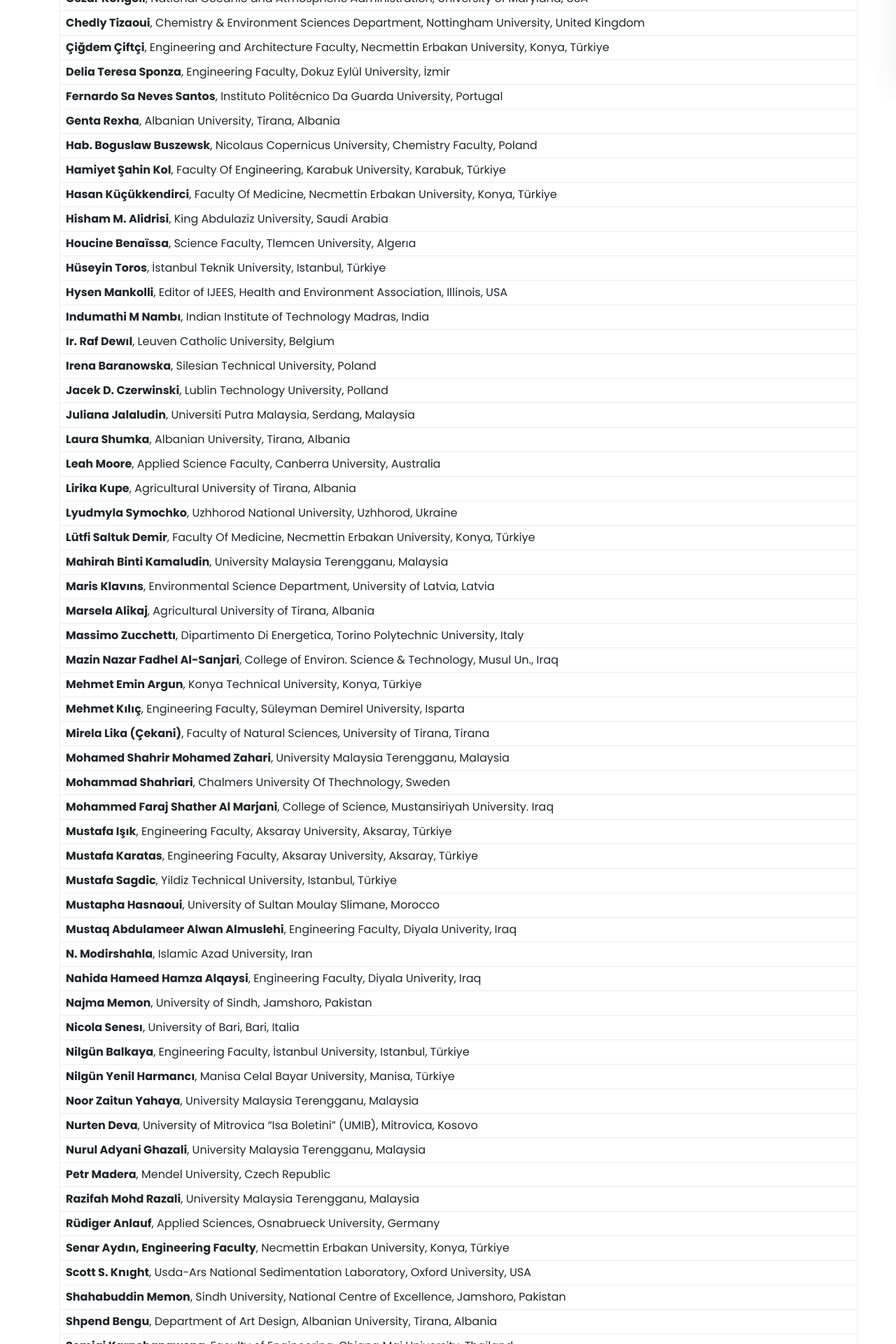
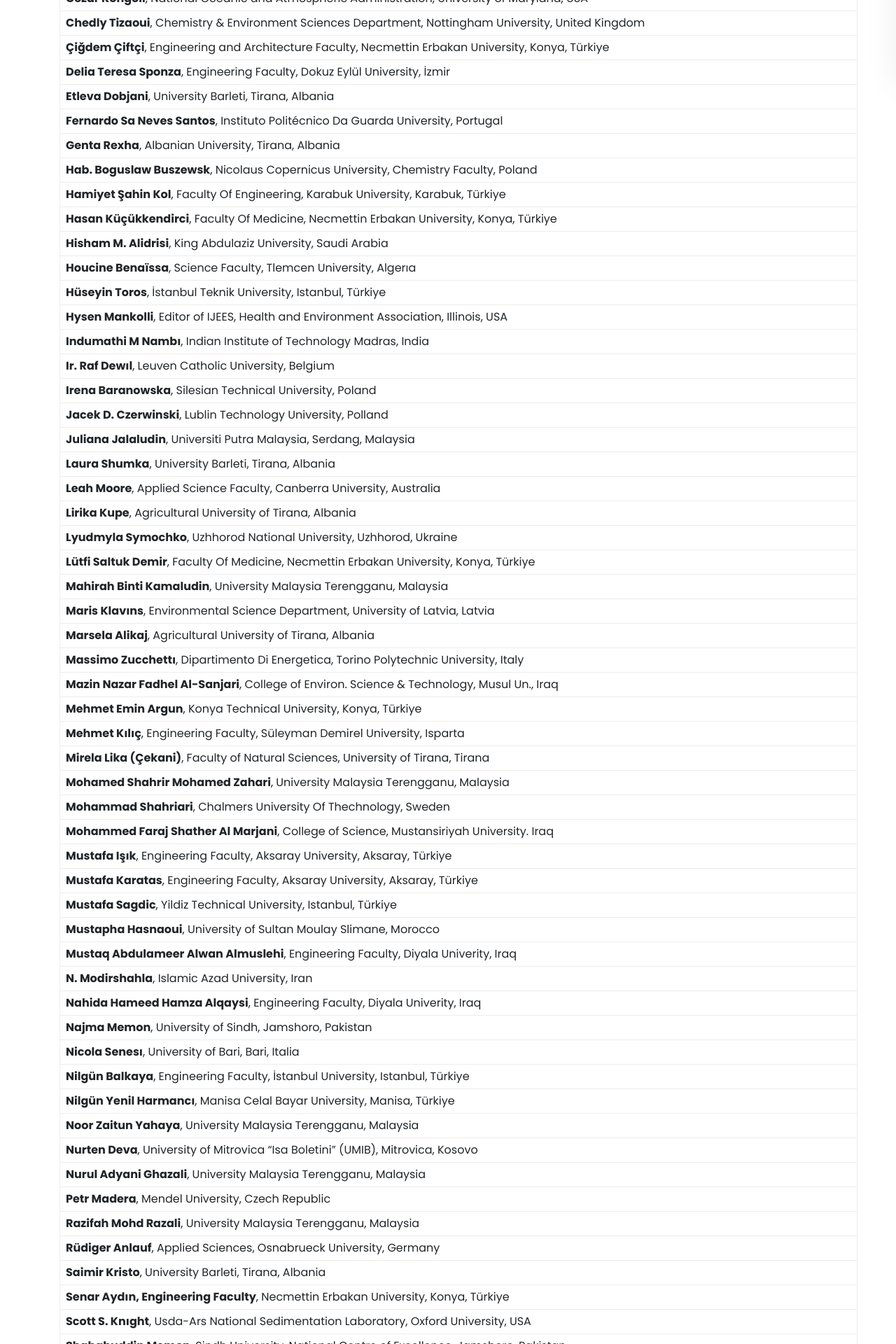
Before and after one commit to subfyi/symposium-next, a Next.js app: page /science-commission in a window 1280 px wide. Shown: the part 680-2600 px from the top of the page at 70% size. Built offline with nearby package versions, Linux system fonts and the light colour scheme; some icons are missing; a web font is replaced by a local one.

Commit message:
2023 edts-1.20

```diff
--- a/pages/organization-committee.js
+++ b/pages/organization-committee.js
@@ -83,7 +83,7 @@
                         </td>
                       </tr>
                       <tr>
-                        <td className='tg-0pky'><b>Laura Shumka</b>, Albanian University, Tirana, Albania</td>
+                        <td className='tg-0pky'><b>Laura Shumka</b>, University Barleti, Tirana, Albania</td>
                       </tr>
                       <tr>
                         <td className='tg-0pky'>
--- a/pages/science-commission.js
+++ b/pages/science-commission.js
@@ -89,6 +89,10 @@
                         </td>
                       </tr>
                       <tr>
+                        <td className='tg-0pky'><b>Etleva Dobjani</b>, University Barleti, Tirana, Albania
+                        </td>
+                      </tr>
+                      <tr>
                         <td className='tg-0pky'><b>Fernardo Sa Neves Santos</b>, Instituto Politécnico Da Guarda University,
                           Portugal
                         </td>
@@ -145,7 +149,7 @@
                         <td className='tg-0pky'><b>Juliana Jalaludin</b>, Universiti Putra Malaysia, Serdang, Malaysia</td>
                       </tr>
                       <tr>
-                        <td className='tg-0pky'><b>Laura Shumka</b>, Albanian University, Tirana, Albania</td>
+                        <td className='tg-0pky'><b>Laura Shumka</b>, University Barleti, Tirana, Albania</td>
                       </tr>
                       <tr>
                         <td className='tg-0pky'><b>Leah Moore</b>, Applied Science Faculty, Canberra University, Australia</td>
@@ -272,6 +276,10 @@
                         <td className='tg-0pky'><b>Rüdiger Anlauf</b>, Applied Sciences, Osnabrueck University, Germany</td>
                       </tr>
                       <tr>
+                        <td className='tg-0pky'><b>Saimir Kristo</b>, University Barleti, Tirana, Albania
+                        </td>
+                      </tr>
+                      <tr>
                         <td className='tg-0pky'><b>
                           Senar Aydın, Engineering Faculty</b>, Necmettin Erbakan University, Konya, Türkiye
                         </td>
```
Also changed, not shown: pages/sponsors.js (+6 -6 lines).
